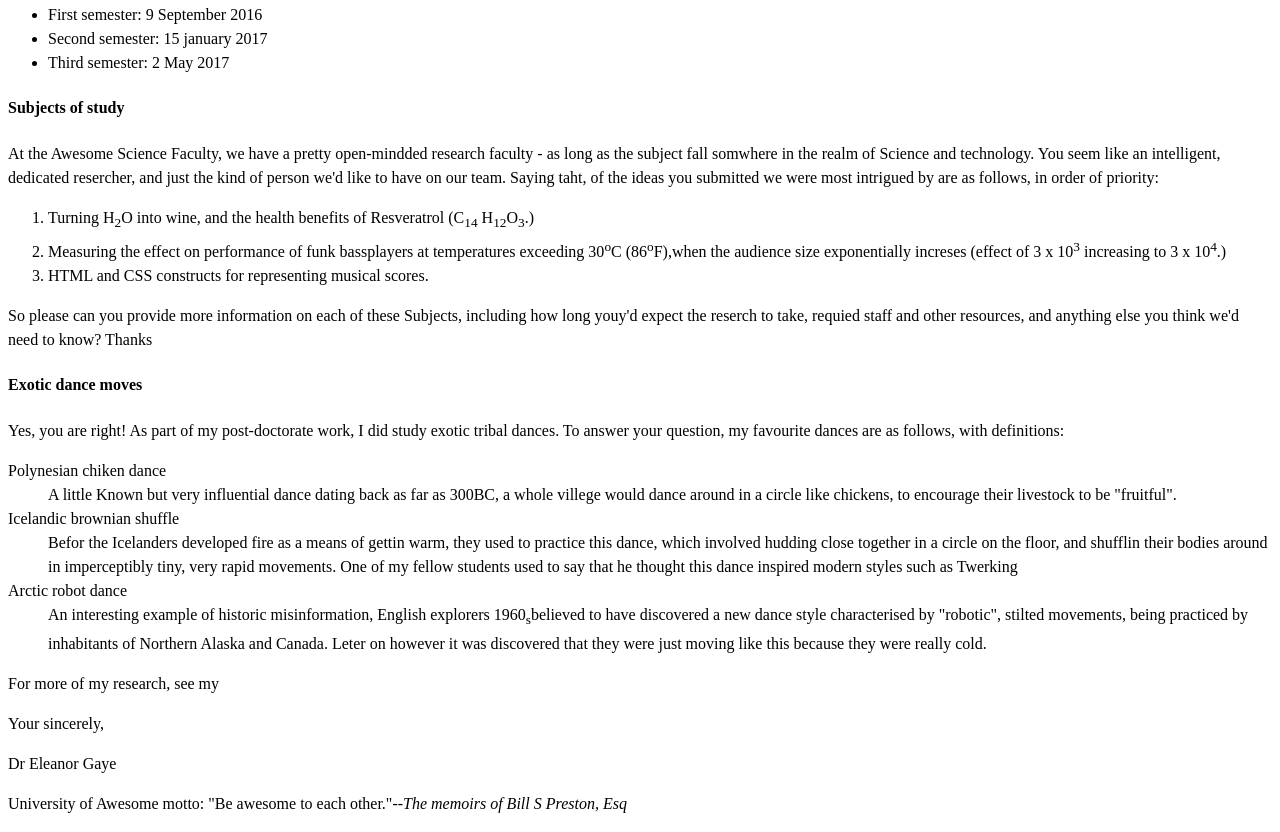
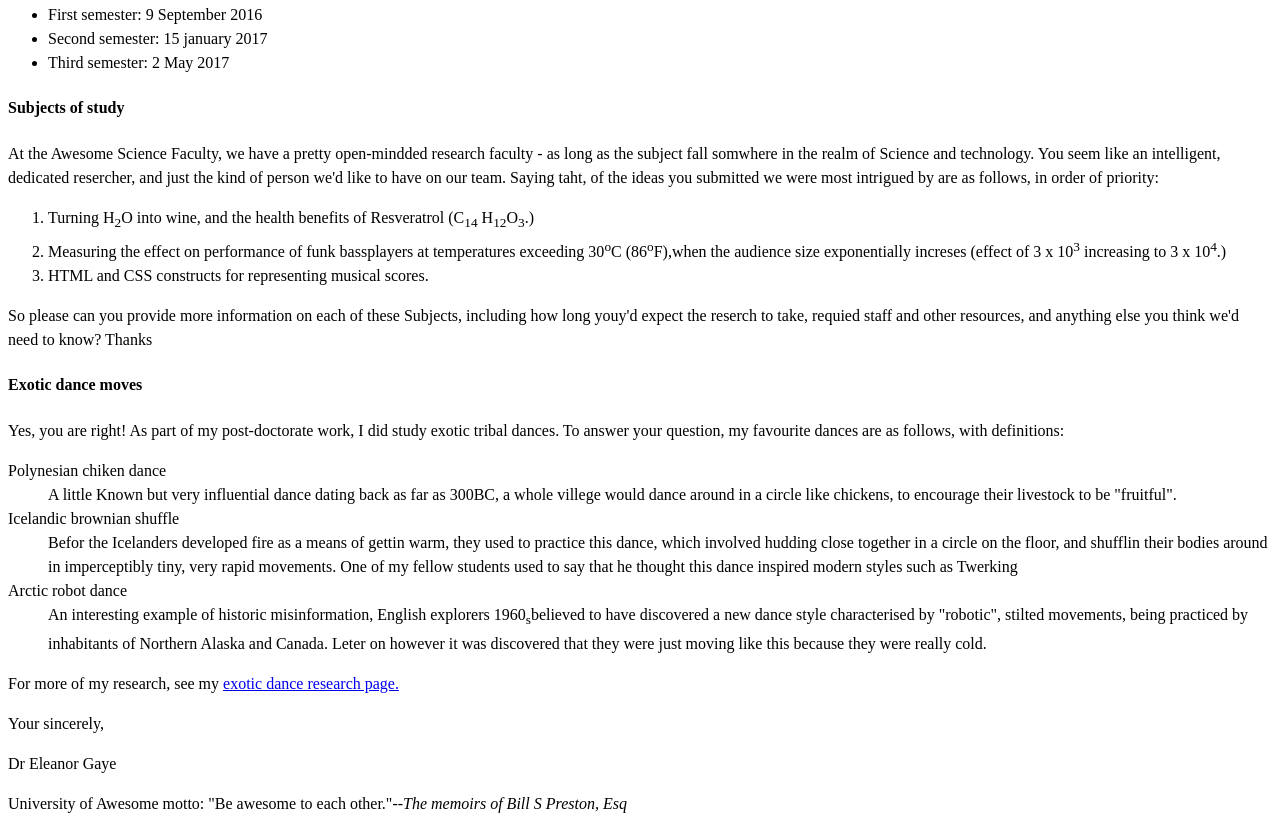
Before and after one commit to Vasil115/Ahamed-Vasil-km, a plain HTML site: page index.html in a window 1280 px wide. Shown: the part 573-1405 px from the top of the page. Drawn offline with Linux system fonts and the light colour scheme.

Commit message:
Add files via upload

```diff
--- a/index.html
+++ b/index.html
@@ -101,7 +101,7 @@
             </dd>
         </dl>
 
-        <p>For more of my research, see my <a href="exotic dance research page."></a></p>
+        <p>For more of my research, see my <a href="hi.html">exotic dance research page.</a></p>
 
         <p>Your sincerely,</p>
 
```
